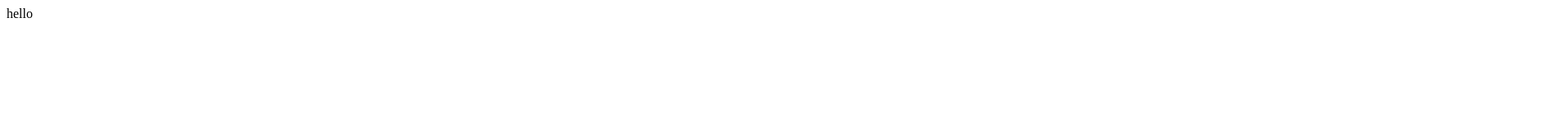
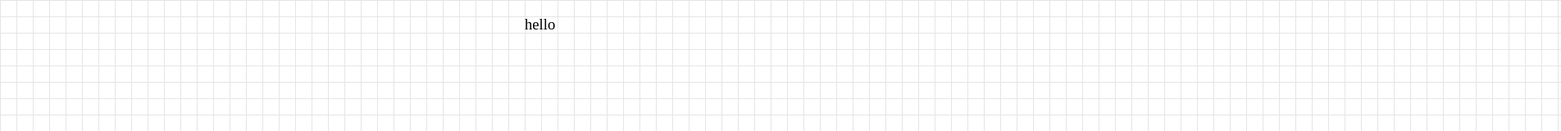
Before and after one commit to yussf-112/yussf112.github.io, a plain HTML site: page index.html in a window 1280 px wide. Shown: the top 160 px of the page at 82% size, 1904 px wide, since content can reach past the window. Drawn offline with Linux system fonts and the light colour scheme.

Commit message:
Fix body style and class in index.html

```diff
--- a/index.html
+++ b/index.html
@@ -8,5 +8,5 @@
   background-size: 20px 20px;
 }
 </style>
-<body><div style="right=50%; left =50% ; transform=translate(50%,50%) font-size=14pt">hello</body>
+<body class="grid-background"><div style="right:50%; left:50% ; transform:translate(50%,50%); font-size:14pt">hello</body>
 </html>
```
